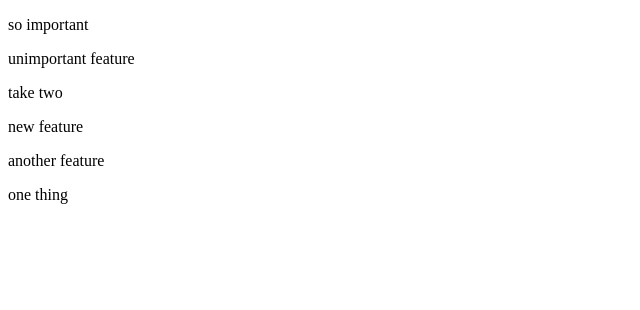
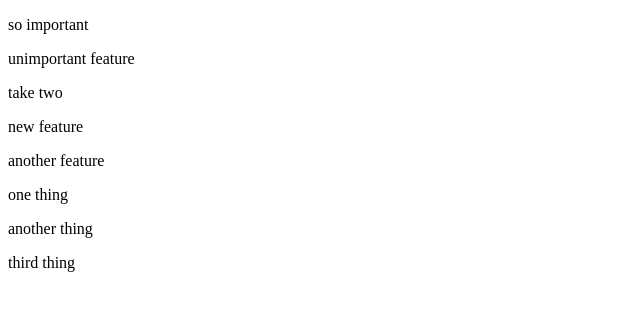
Before and after one commit to eleerogers/importantproject, a plain HTML site: page index.html in a window 1280 px wide. Shown: the whole page, without its empty margins (0-640 px from the left). Drawn offline with Linux system fonts and the light colour scheme.

Commit message:
another thing

```diff
--- a/index.html
+++ b/index.html
@@ -13,5 +13,7 @@
   <p> new feature </p>
   <p>another feature</p>
   <p>one thing</p>
+  <p>another thing</p>
+  <p>third thing</p>
 </body>
 </html>
```
